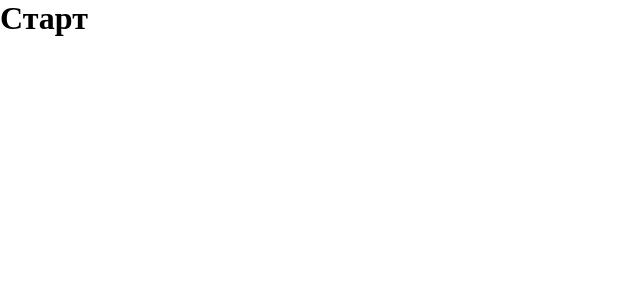
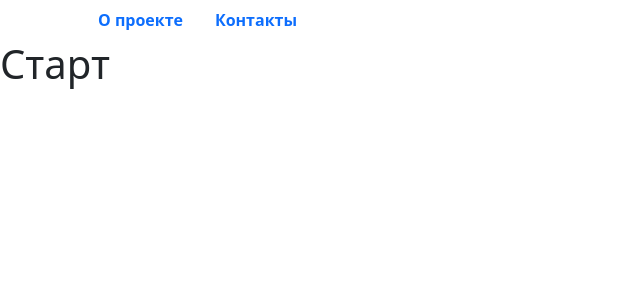
Before and after one commit to LeylinV/pizza-site, a React (Create React App) app: page / in a window 1280 px wide. Shown: the top 300 px of the page, without its empty margins (0-640 px from the left). Built offline with nearby package versions, Linux system fonts and the light colour scheme.

Commit message:
feat: add widget - TopHeader, ui - NavBar. Rework vars, now override bootstrap vars.

```diff
--- a/src/app/providers/WithRouter.jsx
+++ b/src/app/providers/WithRouter.jsx
@@ -1,11 +1,14 @@
 import {BrowserRouter, Routes, Route} from "react-router-dom";
+import Layout from "../../pages/Layout/Layout";
 
 const WithRouter = () => {
 
     return(
         <BrowserRouter>
             <Routes>
-                <Route path='/' element={<div><h1>Старт</h1></div>} />
+                <Route path='/' element={<Layout/>}>
+                    <Route index element={<div><h1>Старт</h1></div>} />
+                </Route>
             </Routes>
         </BrowserRouter>
     )
--- a/src/app/styles/vars.scss
+++ b/src/app/styles/vars.scss
@@ -1,4 +1,10 @@
+
+$nav-link-font-weight: 600;
+
+
 :root {
   --color-dark: #242424;
   --color-primary: #108ee9;
 }
+
+@import '~bootstrap/scss/bootstrap';
--- a/src/pages/Layout/Layout.jsx
+++ b/src/pages/Layout/Layout.jsx
@@ -1,9 +1,11 @@
 import React from 'react';
 import { Outlet } from 'react-router-dom';
+import TopHeader from "../../widgets/TopHeader/model/TopHeader";
 
 const Layout = () => {
     return (
         <>
+            <TopHeader />
             <Outlet />
         </>
     );
--- /dev/null
+++ b/src/pages/index.js
@@ -0,0 +1 @@
+export * from './Layout';
--- /dev/null
+++ b/src/shared/ui/navbar/Navbar.jsx
@@ -0,0 +1,27 @@
+import React from 'react';
+import {Nav} from "react-bootstrap";
+import { useNavigate } from "react-router-dom";
+
+
+const Navbar = ({navs}) => {
+    const navigate = useNavigate()
+
+    if (navs.length === 0){
+        return <></>
+    }
+    return (
+
+        <Nav
+            as="ul"
+            onSelect={(selectedKey) => navigate(selectedKey)}
+        >
+            {navs.map(nav =>
+                <Nav.Item as="li">
+                    <Nav.Link eventKey={nav.eventKey}>{nav.title}</Nav.Link>
+                </Nav.Item>
+            )}
+        </Nav>
+    );
+};
+
+export default Navbar;
--- /dev/null
+++ b/src/widgets/TopHeader/model/TopHeader.jsx
@@ -0,0 +1,14 @@
+import React from 'react';
+import {Container, Nav} from "react-bootstrap";
+import {navItems} from "../vars";
+import Navbar from "../../../shared/ui/navbar/Navbar";
+
+const TopHeader = () => {
+    return (
+        <Container>
+            <Navbar navs={navItems}/>
+        </Container>
+    );
+};
+
+export default TopHeader;
--- /dev/null
+++ b/src/widgets/TopHeader/vars/index.js
@@ -0,0 +1,4 @@
+export const navItems = [
+    {eventKey: '/about', title: 'О проекте'},
+    {eventKey: '/contacts', title: 'Контакты'}
+]
--- /dev/null
+++ b/src/widgets/index.js
@@ -0,0 +1 @@
+export * from './TopHeader'
```
